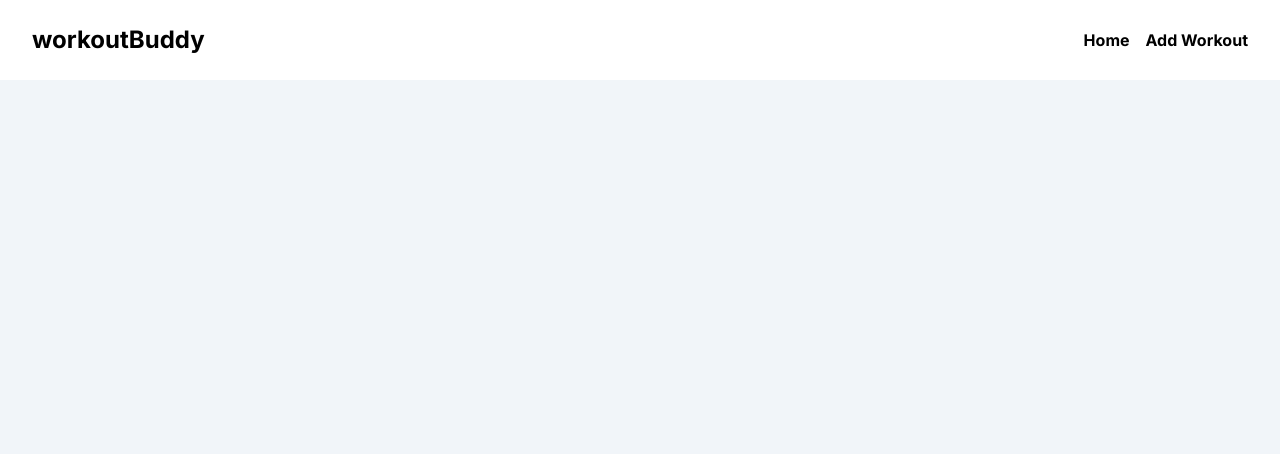
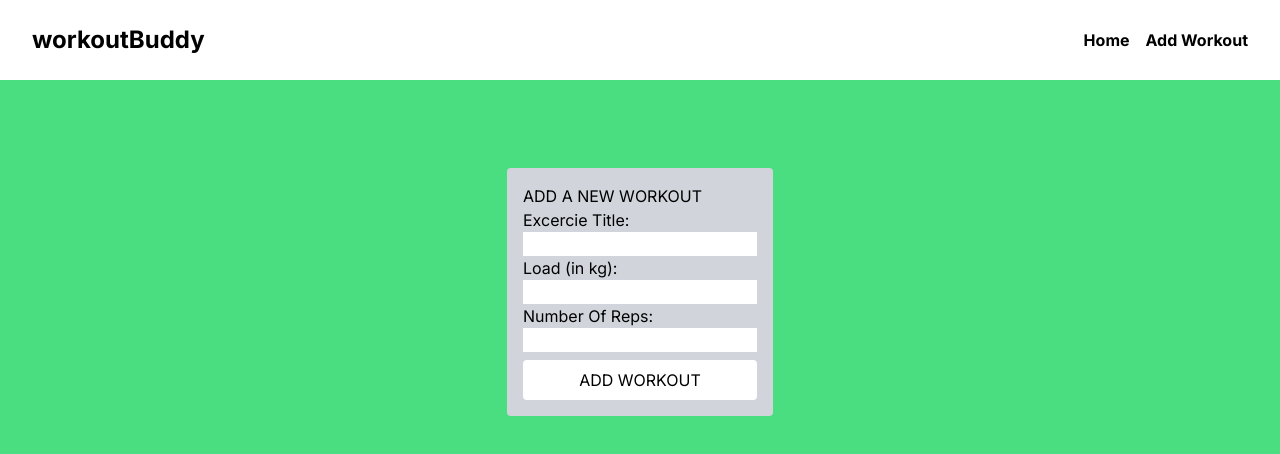
Before and after one commit to YounesOuterbah/NEXT-MERN-APP, a Next.js app in the folder frontend/: page /workouts in a window 1280 px wide. Shown: the top 454 px of the page. Built offline with nearby package versions, Linux system fonts and the light colour scheme.

Commit message:
done with the project, added react-icons and all CRUD functionality with fetch method to delete and post workouts

```diff
--- a/frontend/src/app/layout.js
+++ b/frontend/src/app/layout.js
@@ -5,7 +5,7 @@ import Navbar from "./navbar/page";
 const inter = Inter({ subsets: ["latin"] });
 
 export const metadata = {
-  title: "Create Next App",
+  title: "WorkoutBuddy",
   description: "Generated by create next app",
 };
 
--- a/frontend/src/app/page.js
+++ b/frontend/src/app/page.js
@@ -1,8 +1,18 @@
 "use client";
 import { useEffect, useState } from "react";
+import { TiDelete } from "react-icons/ti";
 
 export default function Home() {
   const [workouts, setWorkouts] = useState([]);
+
+  const deleteData = async (id) => {
+    const response = await fetch(`http://localhost:3001/api/workouts/${id}`, {
+      method: "DELETE",
+    });
+    const data = await response.json();
+    console.log(data);
+    fetchData();
+  };
 
   const fetchData = async () => {
     const response = await fetch("http://localhost:3001/api/workouts");
@@ -22,6 +32,11 @@ export default function Home() {
                 <h3 className="text-red-400 font-bold text-2xl">{workout.title}</h3>
                 <h3>Workout Load: {workout.load}</h3>
                 <h3>Number Of Reps: {workout.reps}</h3>
+                <p>Created at: {workout.createdAt}</p>
+                <span>
+                  Click To Delete{" "}
+                  <TiDelete className="text-2xl" onClick={() => deleteData(workout._id)} />
+                </span>
               </div>
             ))}
           </div>
--- a/frontend/src/app/workouts/page.js
+++ b/frontend/src/app/workouts/page.js
@@ -1,3 +1,69 @@
-export default function test() {
-  return <div className="landing bg-slate-100 h-screen"></div>;
+"use client";
+import { useState } from "react";
+
+export default function AddWorkout() {
+  const [title, setTitle] = useState("");
+  const [load, setLoad] = useState("");
+  const [reps, setReps] = useState("");
+
+  const handleSubmit = async (e) => {
+    e.preventDefault();
+
+    const workout = { title, load, reps };
+
+    const response = await fetch("http://localhost:3001/api/workouts", {
+      method: "POST",
+      mode: "cors",
+      body: JSON.stringify(workout),
+      headers: {
+        "Content-Type": "application/json",
+      },
+    });
+    const data = await response.json();
+
+    if (response.ok) {
+      setTitle("");
+      setLoad("");
+      setReps("");
+      console.log("new workout added", data);
+    }
+  };
+
+  return (
+    <div className="landing bg-green-400 h-screen pt-2">
+      <div className="container flex justify-center mt-20">
+        <form className="flex flex-col p-4 rounded bg-gray-300" onSubmit={handleSubmit}>
+          <p>ADD A NEW WORKOUT</p>
+          <label htmlFor="workoutName">Excercie Title:</label>
+          <input
+            type="text"
+            id="workoutName"
+            value={title}
+            onChange={(e) => setTitle(e.target.value)}
+          />
+
+          <label htmlFor="workoutLoad">Load (in kg):</label>
+          <input
+            type="text"
+            id="workoutLoad"
+            value={load}
+            onChange={(e) => setLoad(e.target.value)}
+          />
+
+          <label htmlFor="workoutReps">Number Of Reps:</label>
+          <input
+            type="text"
+            id="workoutReps"
+            value={reps}
+            onChange={(e) => setReps(e.target.value)}
+          />
+          <input
+            type="submit"
+            value="ADD WORKOUT"
+            className="bg-white p-2 rounded mt-2 cursor-pointer"
+          />
+        </form>
+      </div>
+    </div>
+  );
 }
--- a/package.json
+++ b/package.json
@@ -14,7 +14,8 @@
     "dotenv": "^16.3.1",
     "express": "^4.18.2",
     "express-async-handler": "^1.1.4",
-    "mongoose": "^8.0.3"
+    "mongoose": "^8.0.3",
+    "react-icons": "^4.12.0"
   },
   "devDependencies": {
     "nodemon": "^3.0.2"
```
Also changed, not shown: 1 other file (tests, documents, lock files or other folders).
